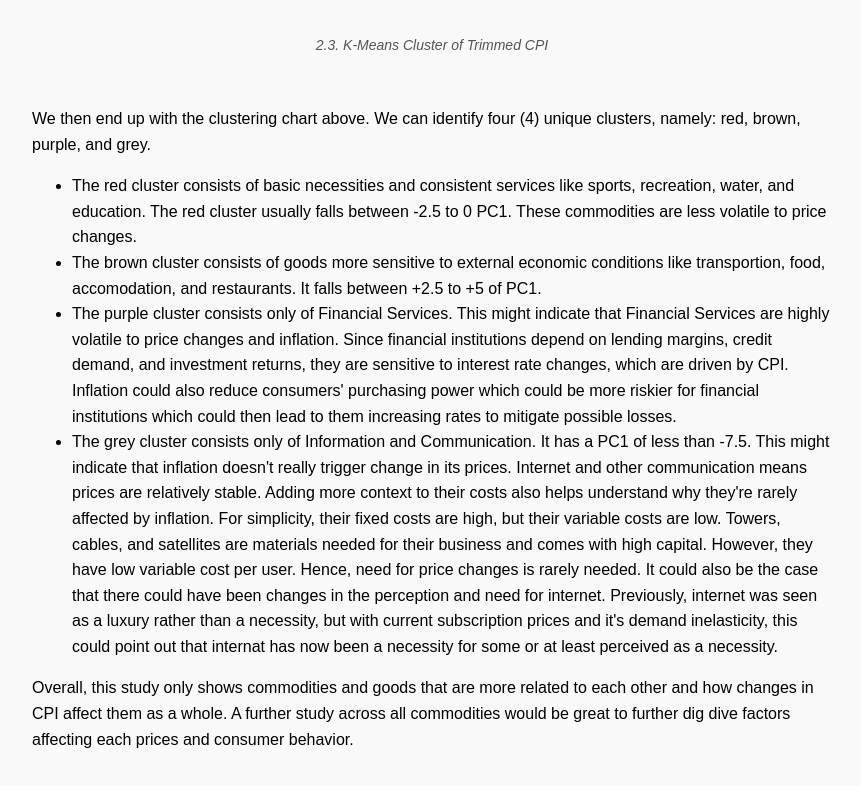
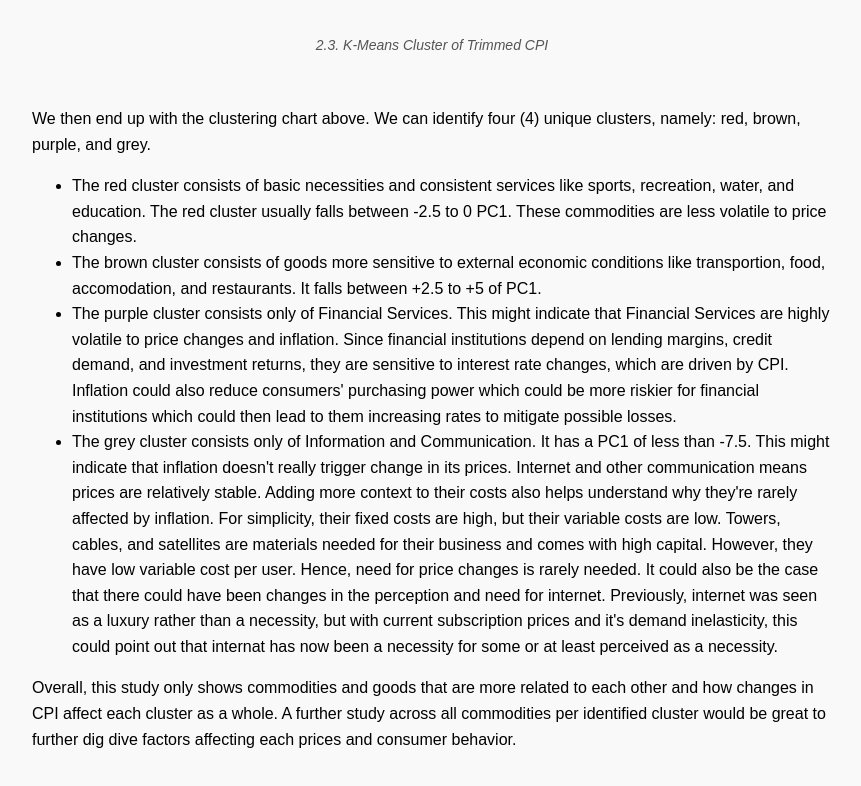
Before and after one commit to mglmaynard/Portfolio, a plain HTML site: page 2024-H1_2025_Consumer_Goods_of_the_Philippines_CPI.html in a window 1280 px wide. Shown: the part 7326-8112 px from the top of the page, without its empty margins (208-1069 px from the left). Drawn offline with Linux system fonts and the light colour scheme.

Commit message:
Update 2024-H1_2025_Consumer_Goods_of_the_Philippines_CPI.html

```diff
--- a/2024-H1_2025_Consumer_Goods_of_the_Philippines_CPI.html
+++ b/2024-H1_2025_Consumer_Goods_of_the_Philippines_CPI.html
@@ -189,7 +189,7 @@
   </ul>
 
   <p>
-    Overall, this study only shows commodities and goods that are more related to each other and how changes in CPI affect them as a whole. A further study across all commodities would be great to further dig dive factors affecting each prices and consumer behavior.
+    Overall, this study only shows commodities and goods that are more related to each other and how changes in CPI affect each cluster as a whole. A further study across all commodities per identified cluster would be great to further dig dive factors affecting each prices and consumer behavior.
   </p>
 
 </body>
```
